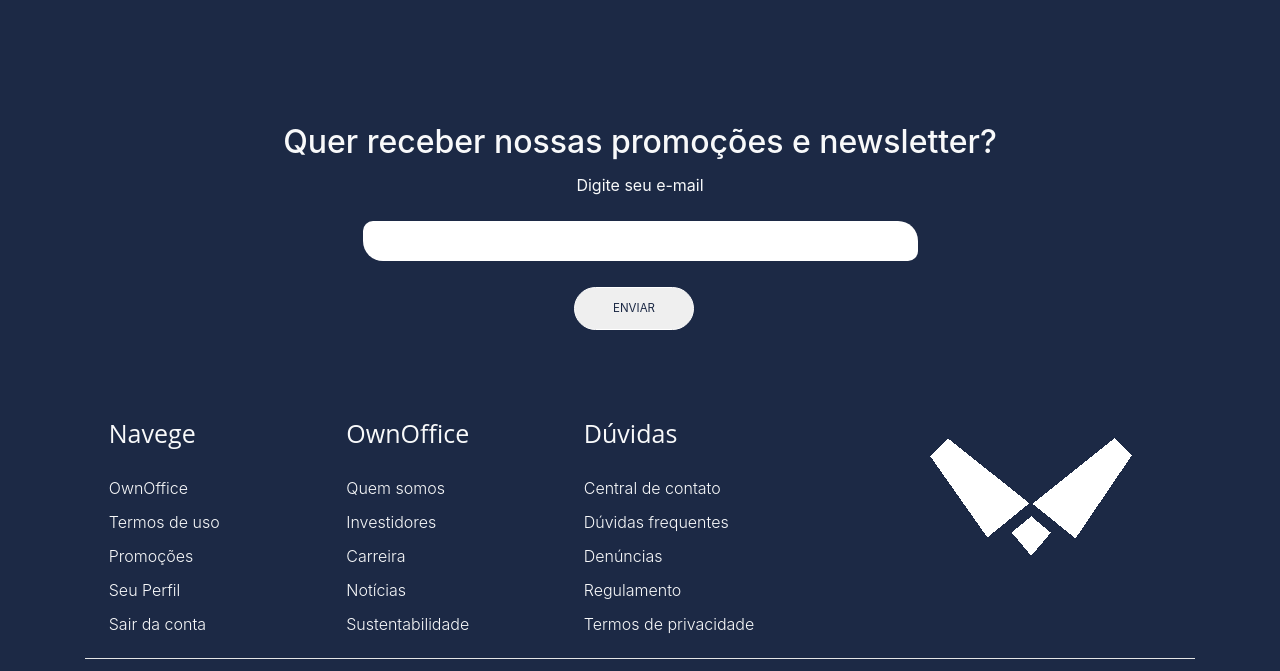
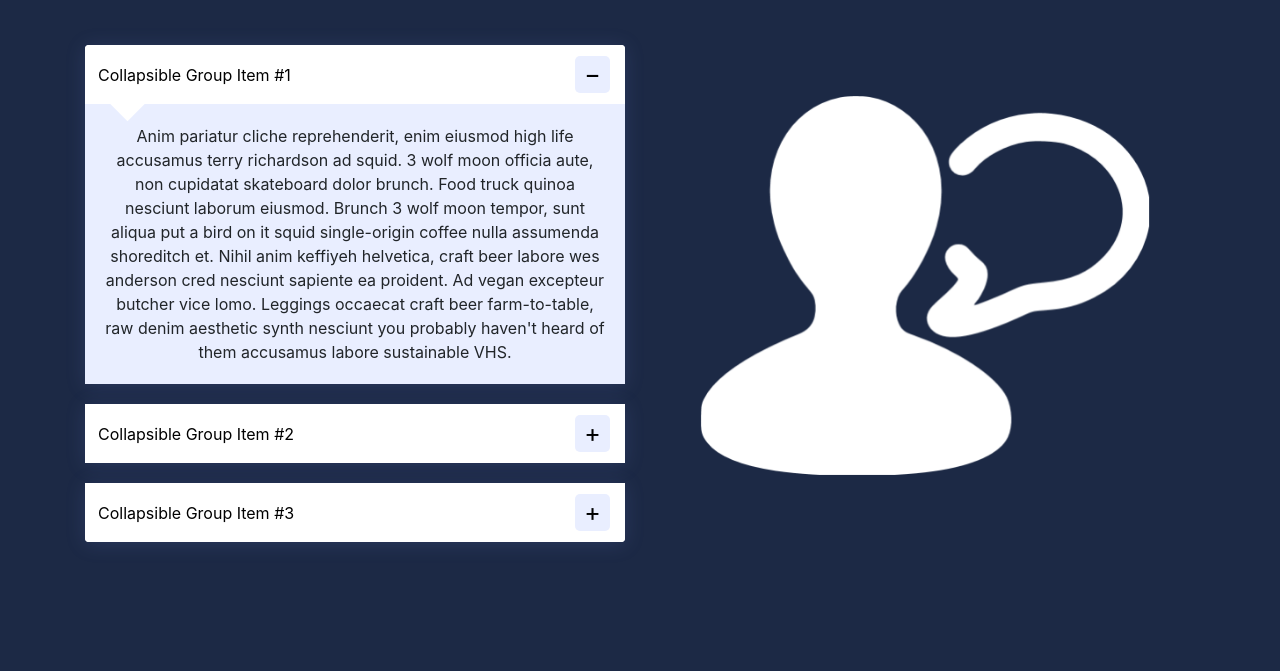
Before and after one commit to bruno-slobo/Site, a website: page FaleConosco.html in a window 1280 px wide. Shown: the part 761-1432 px from the top of the page. Drawn offline with nearby package versions, Linux system fonts and the light colour scheme.

Commit message:
Add files via upload
29-10-2020 21h07

```diff
--- a/FaleConosco.html
+++ b/FaleConosco.html
@@ -23,7 +23,7 @@
     <nav class="navbar navbar-expand-lg" style="background-color:  #1C2945;">
 
         <div class="container">
-          <a class="navbar-brand h1 mb-0 text-light text-font" href="OwnOffice.html">
+          <a class="navbar-brand h1 mb-0 text-light text-font" hrel="#">
             <img src="imgs/teste.png" width="48" height="31">
             OwnOffice
           </a>
@@ -79,7 +79,7 @@
                   Central de contato da OwnOffice pelo telefone xxxx-xxxxxxx, WhatsApp (xx) xxxxx-xxxx ou preencha o
                   formulário ao lado.
                 </p>
-              <a href="Login.html" class="btn-Sing btn-1 text-center"> Cadastre-se </a>
+              <a href="#" class="btn-Sing btn-1 text-center"> Cadastre-se </a>
               <a href="#" class="btn-Sing btn-1 text-center"> Dúvidas </a>
           </div>
           <div class="col-sm-7 my-5">
@@ -130,25 +130,71 @@
           </div>
         </div>
     </div>
-    <!-- Fim Contato : Grid -->
+  <!-- Fim Contato : Grid -->
+
+  <!--Collapse-->
+
+  <div class="container">
+    <div class="row">
+      <div class="col-md-6">
+        <div class="accordion" id="accordionExample">
+  <div class="card">
+    <div class="card-header" id="headingOne">
+      <h2 class="mb-0">
+        <button class="btn btn-link btn-block text-left" type="button" data-toggle="collapse" data-target="#collapseOne" aria-expanded="true" aria-controls="collapseOne">
+          Collapsible Group Item #1
+        </button>
+      </h2>
+    </div>
+
+    <div id="collapseOne" class="collapse show" aria-labelledby="headingOne" data-parent="#accordionExample">
+      <div class="card-body">
+        Anim pariatur cliche reprehenderit, enim eiusmod high life accusamus terry richardson ad squid. 3 wolf moon officia aute, non cupidatat skateboard dolor brunch. Food truck quinoa nesciunt laborum eiusmod. Brunch 3 wolf moon tempor, sunt aliqua put a bird on it squid single-origin coffee nulla assumenda shoreditch et. Nihil anim keffiyeh helvetica, craft beer labore wes anderson cred nesciunt sapiente ea proident. Ad vegan excepteur butcher vice lomo. Leggings occaecat craft beer farm-to-table, raw denim aesthetic synth nesciunt you probably haven't heard of them accusamus labore sustainable VHS.
+      </div>
+    </div>
+  </div>
+  <div class="card">
+    <div class="card-header" id="headingTwo">
+      <h2 class="mb-0">
+        <button class="btn btn-link btn-block text-left collapsed" type="button" data-toggle="collapse" data-target="#collapseTwo" aria-expanded="false" aria-controls="collapseTwo">
+          Collapsible Group Item #2
+        </button>
+      </h2>
+    </div>
+    <div id="collapseTwo" class="collapse" aria-labelledby="headingTwo" data-parent="#accordionExample">
+      <div class="card-body">
+        Anim pariatur cliche reprehenderit, enim eiusmod high life accusamus terry richardson ad squid. 3 wolf moon officia aute, non cupidatat skateboard dolor brunch. Food truck quinoa nesciunt laborum eiusmod. Brunch 3 wolf moon tempor, sunt aliqua put a bird on it squid single-origin coffee nulla assumenda shoreditch et. Nihil anim keffiyeh helvetica, craft beer labore wes anderson cred nesciunt sapiente ea proident. Ad vegan excepteur butcher vice lomo. Leggings occaecat craft beer farm-to-table, raw denim aesthetic synth nesciunt you probably haven't heard of them accusamus labore sustainable VHS.
+      </div>
+    </div>
+  </div>
+  <div class="card">
+    <div class="card-header" id="headingThree">
+      <h2 class="mb-0">
+        <button class="btn btn-link collapsed" type="button" data-toggle="collapse" data-target="#collapseThree" aria-expanded="false" aria-controls="collapseThree">
+          Collapsible Group Item #3
+        </button>
+      </h2>
+    </div>
+    <div id="collapseThree" class="collapse" aria-labelledby="headingThree" data-parent="#accordionExample">
+      <div class="card-body">
+        Anim pariatur cliche reprehenderit, enim eiusmod high life accusamus terry richardson ad squid. 3 wolf moon officia aute, non cupidatat skateboard dolor brunch. Food truck quinoa nesciunt laborum eiusmod. Brunch 3 wolf moon tempor, sunt aliqua put a bird on it squid single-origin coffee nulla assumenda shoreditch et. Nihil anim keffiyeh helvetica, craft beer labore wes anderson cred nesciunt sapiente ea proident. Ad vegan excepteur butcher vice lomo. Leggings occaecat craft beer farm-to-table, raw denim aesthetic synth nesciunt you probably haven't heard of them accusamus labore sustainable VHS.
+      </div>
+    </div>
+  </div>
+</div>
+      </div>
+      <div class="col-md-6 text-center">
+        <img src="imgs/speak.png">
+      </div>
+    </div>
+  </div>
+
+  <!--Fim Collapse-->
 
   <!-- Footer -->
   <footer class="pt-5 pb-4 text-light mt-5" style="background-color:  #1C2945;">
     <div class="container text-center text-md-left">
       <div class="row text-center text-md-left">
-
-        <!-- CardPromoNews -->
-        <div class="col-lg-12 text-center my-4 pb-5">
-          <h2 class="card-title" >Quer receber nossas promoções e newsletter?</h2>
-          <form>
-            <div class="form-group">
-              <p> <label for="exampleInputEmail1">Digite seu e-mail</label> </p>
-              <input type="email" class="form-control" id="new" aria-describedby="emailHelp">
-            </div>
-            <button type="submit" class="btn-1" id="btn-footer">Enviar</button>
-          </form>
-        </div>
-        <!-- Fim CardPromoNews -->
 
         <div class="col-md-2 col-lg-2 col-xl-2 mx-auto mt-3">
           <h5 class="text-light mb-4 about-title"> Navege </h5>
--- a/css/Geral.css
+++ b/css/Geral.css
@@ -276,6 +276,63 @@
     border-radius: 10px 20px ;
 }
 
+.card, .card-header{
+  background-color: white !important;
+  border: none !important;
+  padding: 0 !important;
+  margin-bottom: 20px;
+  }
+
+.card{
+    box-shadow: 0 2px 20px 0 rgba(110,130, 208, .18);
+  }
+
+.btn-link{
+    width: 100%;
+    height: 60px;
+    color: #000 !important;
+    text-align: left !important;
+    text-decoration: none !important;
+}
+
+.card-body{
+    background: #e9eeff;
+}
+
+.btn-link:after {
+    content: '\2212';
+    width: 35px;
+    font-size: 25px;
+    text-align: center;
+    border-radius: 5px;
+    right: 15px;
+    top: 11px;
+    position: absolute;
+    background: #e9eeff;
+}
+
+.btn-link.collapsed:after{
+    content: '\002B';
+}
+
+.btn-link:before{
+    content: '';
+    height: 25px;
+    width: 25px;
+    position: absolute;
+    background: #fff;
+    z-index: 1;
+    transform: rotate(45deg);
+    left: 30px;
+    top: 46px;
+}
+
+img{
+    width: 450px;
+    margin-top: 15px;
+
+}
+
 /*Serviços : grid na page OwnOffice.html*/
 
 .service-box{
```
Also changed, not shown: css/Login.css (line endings or trailing spaces), css/teste.css (line endings or trailing spaces), imgs/speak.png (added).
